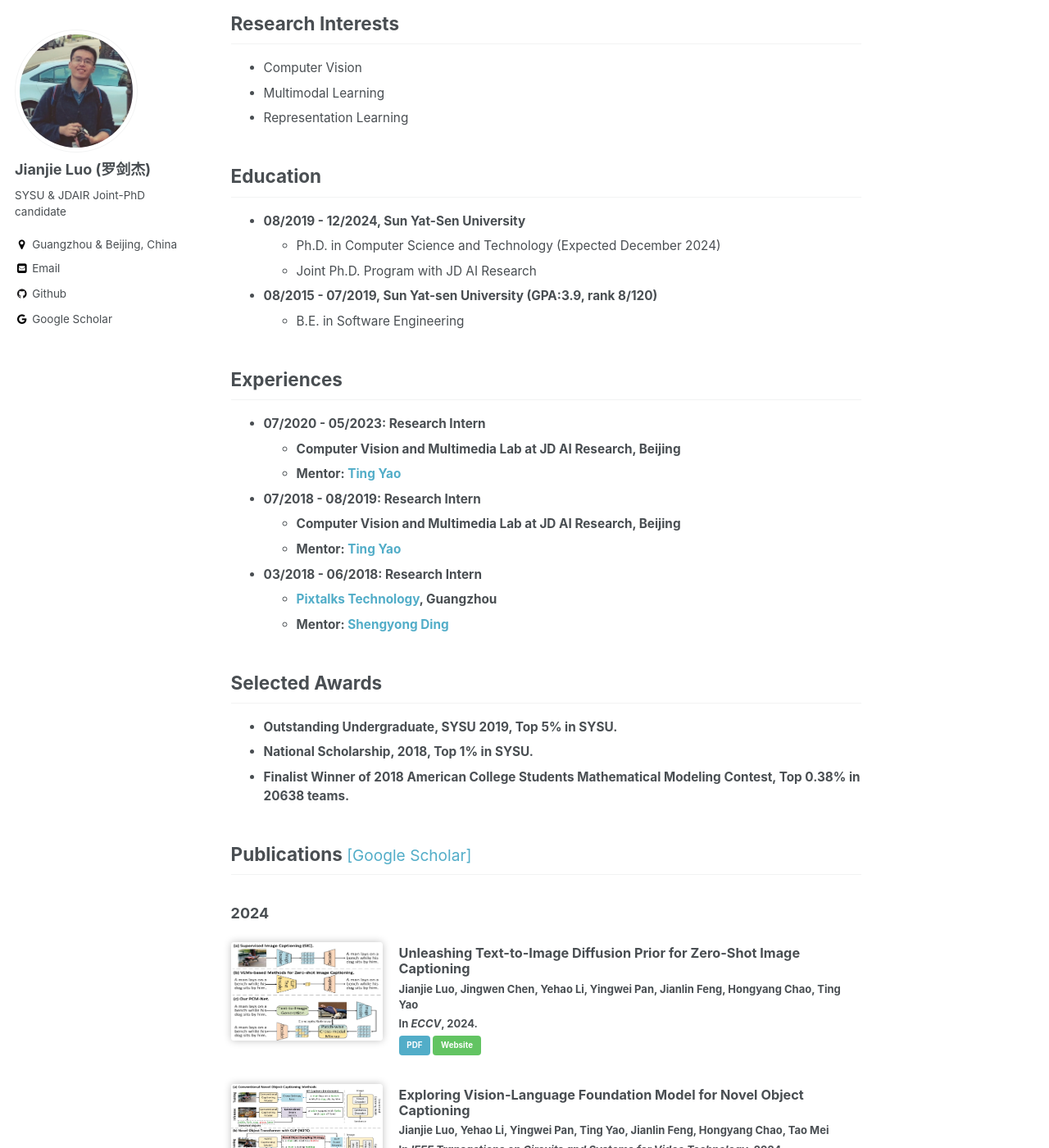
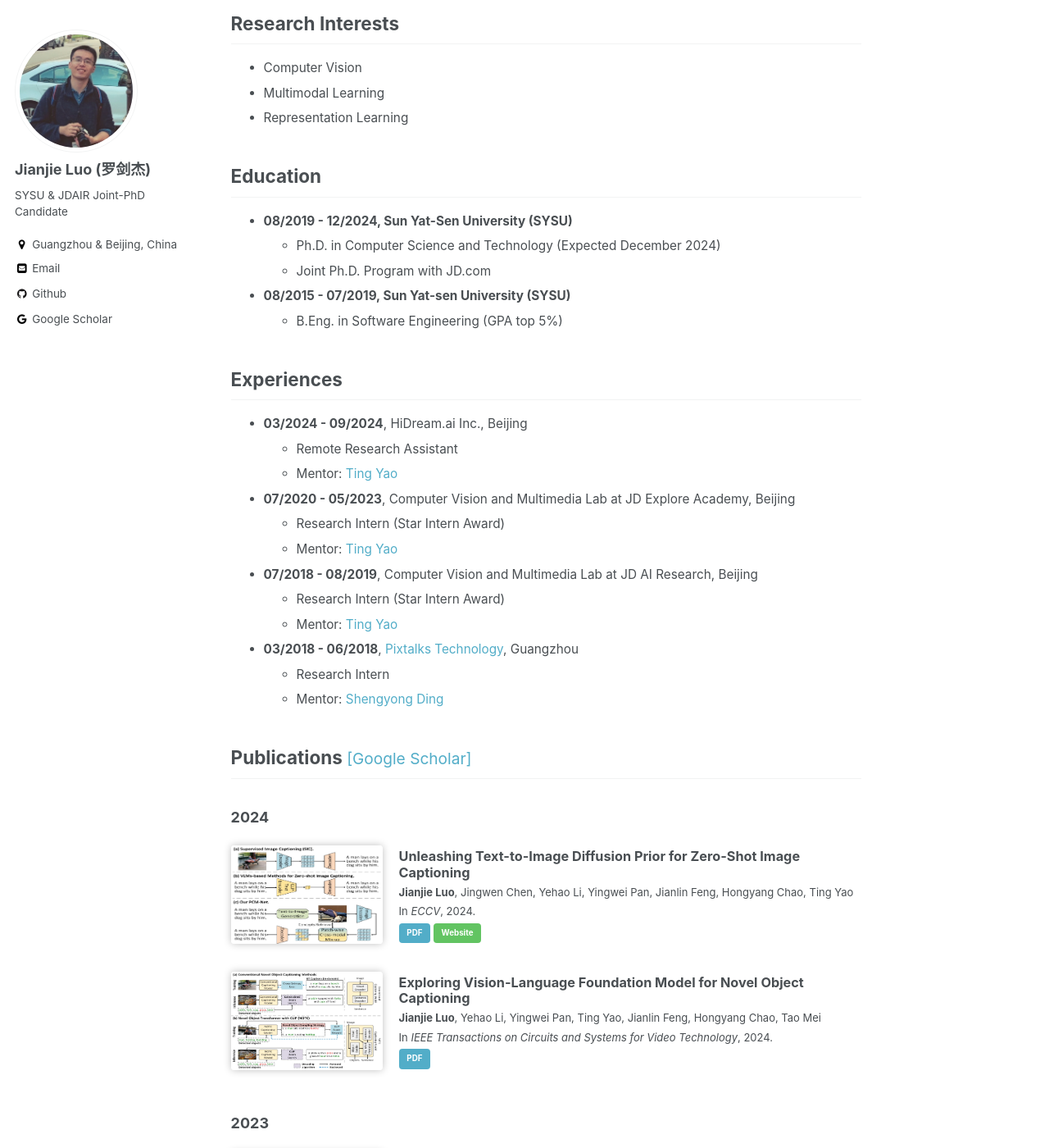
Before and after one commit to jianjieluo/jianjieluo.github.io, a Jekyll site: the page built from index.html, in a window 1280 px wide and 1400 px high, scrolled down 684 px. Shown: the whole window at 82% size. Built offline with Jekyll 4.4.1, drawn with Linux system fonts in a browser that asks for light colours; a script that is not in the unit is left out; the list of posts is cut into pages by our own code; some of the changed text lies outside the part shown.

Commit message:
update infos

```diff
--- a/_config.yml
+++ b/_config.yml
@@ -66,7 +66,7 @@ google_ad_slot           :
 author:
   name             : "Jianjie Luo (罗剑杰)"
   avatar           : "bio-photo.jpg"
-  bio              : "SYSU & JDAIR Joint-PhD candidate"
+  bio              : "SYSU & JDAIR Joint-PhD Candidate"
   location         : "Guangzhou & Beijing, China"
   email            : "luojj26@mail2.sysu.edu.cn"
   uri              :
--- a/_data/news.yml
+++ b/_data/news.yml
@@ -1,12 +1,13 @@
 # News on home page
 main:
+  - "(September 2024) I will attend [ECCV 2024](https://eccv.ecva.net/Conferences/2024) conference onsite in Milan, Italy. Nice to meet you!"
   - "(August 2024) One paper accepted to [IEEE Transactions on Circuits and Systems for Video Technology(TCSVT)](https://ieee-cas.org/publication/tcsvt)."
   - "(July 2024) One paper accepted to [ECCV 2024](https://eccv.ecva.net/Conferences/2024)."
   - "(May 2023) I will attend [CVPR 2023](https://cvpr2023.thecvf.com/) conference onsite in Vancouver, Canada. Nice to meet you!"
   - "(February 2023) One paper accepted to [CVPR 2023](https://cvpr2023.thecvf.com/)."
-  - "(July 2022) One paper accepted to [ACM MULTIMEDIA 2022](https://2022.acmmm.org/)."
 
 all:
+  - "(September 2024) I will attend [ECCV 2024](https://eccv.ecva.net/Conferences/2024) conference onsite in Milan, Italy. Nice to meet you!"
   - "(August 2024) One paper accepted to [IEEE Transactions on Circuits and Systems for Video Technology(TCSVT)](https://ieee-cas.org/publication/tcsvt)."
   - "(July 2024) One paper accepted to [ECCV 2024](https://eccv.ecva.net/Conferences/2024)."
   - "(May 2023) I will attend [CVPR 2023](https://cvpr2023.thecvf.com/) conference onsite in Vancouver, Canada. Nice to meet you!"
--- a/index.html
+++ b/index.html
@@ -35,42 +35,41 @@ I am currently a Ph.D candidate of <a href="https://cse.sysu.edu.cn/" target="_b
 
 <h2 style="clear: both;">Education</h2>
 <ul>
-  <li><b>08/2019 - 12/2024, Sun Yat-Sen University</b></li>
+  <li><b>08/2019 - 12/2024, Sun Yat-Sen University (SYSU)</b></li>
   <ul>
     <li>Ph.D. in Computer Science and Technology (Expected December 2024)</li>
-    <li>Joint Ph.D. Program with JD AI Research</li>
+    <li>Joint Ph.D. Program with JD.com</li>
   </ul>
-  <li><b>08/2015 - 07/2019, Sun Yat-sen University (GPA:3.9, rank 8/120)</b></li>
+  <li><b>08/2015 - 07/2019, Sun Yat-sen University (SYSU)</b></li>
   <ul>
-    <li>B.E. in Software Engineering</li>
+    <li>B.Eng. in Software Engineering (GPA top 5%)</li>
   </ul>
 </ul>
 
 <h2 style="clear: both;">Experiences</h2>
 <ul>
-  <li><b>07/2020 - 05/2023: Research Intern</li>
+  <li><b>03/2024 - 09/2024</b>, HiDream.ai Inc., Beijing</li>
   <ul>
-    <li>Computer Vision and Multimedia Lab at JD AI Research, Beijing</li>
+    <li>Remote Research Assistant</li>
     <li>Mentor: <a href="http://tingyao.deepfun.club/" target="_blank">Ting Yao</a></li>
   </ul>
-  <li><b>07/2018 - 08/2019</b>: Research Intern</li>
+  <li><b>07/2020 - 05/2023</b>, Computer Vision and Multimedia Lab at JD Explore Academy, Beijing</li>
   <ul>
-    <li>Computer Vision and Multimedia Lab at JD AI Research, Beijing</li>
+    <li>Research Intern (Star Intern Award)</li>
     <li>Mentor: <a href="http://tingyao.deepfun.club/" target="_blank">Ting Yao</a></li>
   </ul>
-  <li><b>03/2018 - 06/2018</b>: Research Intern</li>
+  <li><b>07/2018 - 08/2019</b>, Computer Vision and Multimedia Lab at JD AI Research, Beijing</li>
   <ul>
-    <li><a href="http://www.pixtalks.com/home" target="_blank">Pixtalks Technology</a>, Guangzhou</li>
+    <li>Research Intern (Star Intern Award)</li>
+    <li>Mentor: <a href="http://tingyao.deepfun.club/" target="_blank">Ting Yao</a></li>
+  </ul>
+  <li><b>03/2018 - 06/2018</b>, <a href="http://www.pixtalks.com/home" target="_blank">Pixtalks Technology</a>, Guangzhou</li>
+  <ul>
+    <li>Research Intern</li>
     <li>Mentor: <a href="https://fds.cityu.edu.mo/members/238" target="_blank">Shengyong Ding</a></li>
   </ul>
 </ul>
 
-<h2 style="clear: both;">Selected Awards</h2>
-<ul>
-  <li><b>Outstanding Undergraduate</b>, SYSU 2019, <b>Top 5%</b> in SYSU.</li>
-  <li><b>National Scholarship</b>, 2018, <b>Top 1%</b> in SYSU.</li>
-  <li><b>Finalist Winner</b> of 2018 American College Students Mathematical Modeling Contest, <b>Top 0.38%</b> in 20638 teams.</li>
-</ul>
 
 <h2 style="clear: both;" id="publications">Publications <a href="https://scholar.google.com/citations?user=PMgCjQcAAAAJ" style="font-size: 0.85em; font-weight: normal;">[Google Scholar]</a></h2>
 <h3>2024</h3>
@@ -99,6 +98,21 @@ I am currently a Ph.D candidate of <a href="https://cse.sysu.edu.cn/" target="_b
 {% endfor %}
 <div style="clear: both;"></div>
 
+
+<h2 style="clear: both;">Academic Service</h2>
+<ul>
+  <!-- <li><b>Conference Reviewer</b>: </li> -->
+  <li><b>Journal Reviewer</b>: TCSVT, TMM</li>
+</ul>
+
+
+<h2 style="clear: both;">Selected Awards</h2>
+<ul>
+  <li><b>Outstanding Undergraduate</b>, SYSU 2019, <b>Top 5%</b> in SYSU.</li>
+  <li><b>Chinese National Scholarship</b>, 2018, <b>Top 1%</b> in SYSU.</li>
+  <li><b>Finalist Winner</b> of 2018 American College Students Mathematical Modeling Contest, <b>Top 0.4%</b>.</li>
+</ul>
+
 <!-- Map Widget Code -->
 <div style="clear: both;">&nbsp;</div>
 
```
